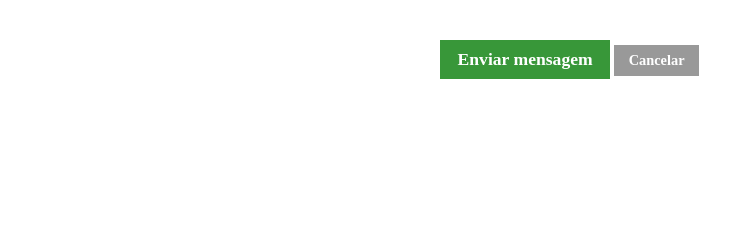
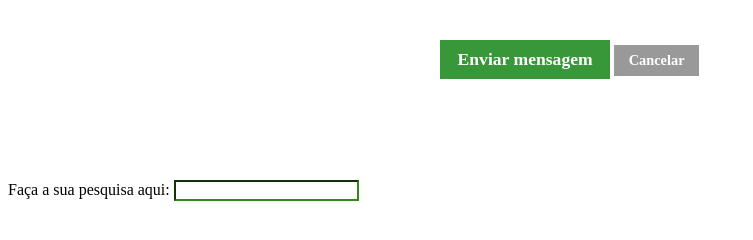
Before and after one commit to FFantasma/html5_css, a plain HTML site: page botão/index.html in a window 1280 px wide. Shown: the whole page, without its empty margins (0-753 px from the left). Drawn offline with Linux system fonts and the light colour scheme.

```diff
--- a/botão/index.html
+++ b/botão/index.html
@@ -13,6 +13,8 @@
         <a href="#" class="button primary-button big-button">Enviar mensagem</a>
         <a href="#" class="button small-button">Cancelar</a>
     </div>
+
+    Faça a sua pesquisa aqui: <input type="text">
 </body>
 
 </html>
--- a/botão/style.css
+++ b/botão/style.css
@@ -24,3 +24,16 @@
 .small-button {
     font-size: 0.9em;
 }
+
+
+/* input {
+    border: 1px solid #999;
+    box-shadow: 2px, 2px, 2px, rgba(0, 0, 0, 0.25) inset;
+    padding: 2px 5px;
+} */
+
+input {
+    border-color: #35861B;
+    box-shadow: 0 0 5px #35861B, 2px, 2px, 2px, rgba(0, 0, 0, 0.25) inset;
+    outline: none;
+}
```
